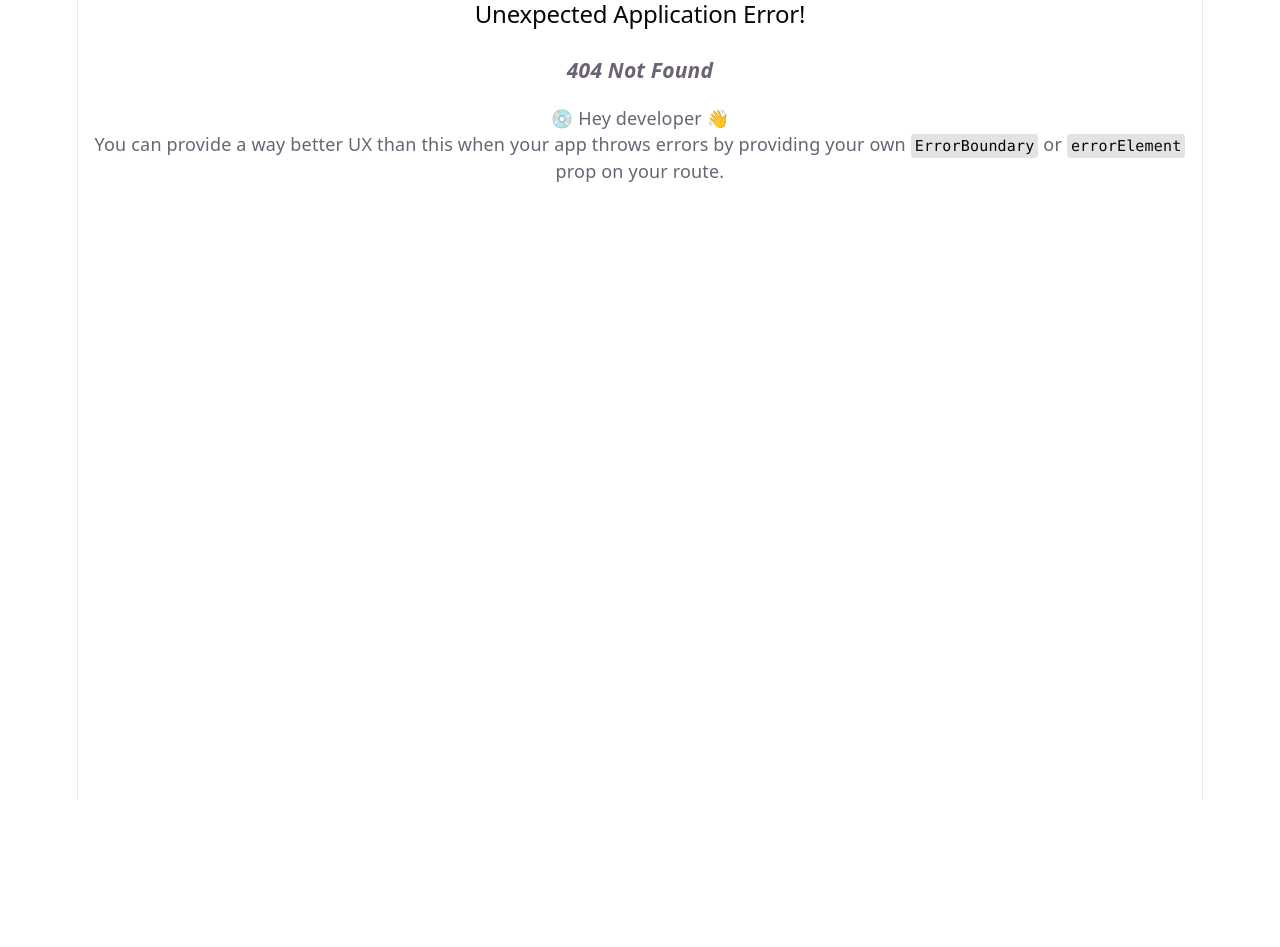
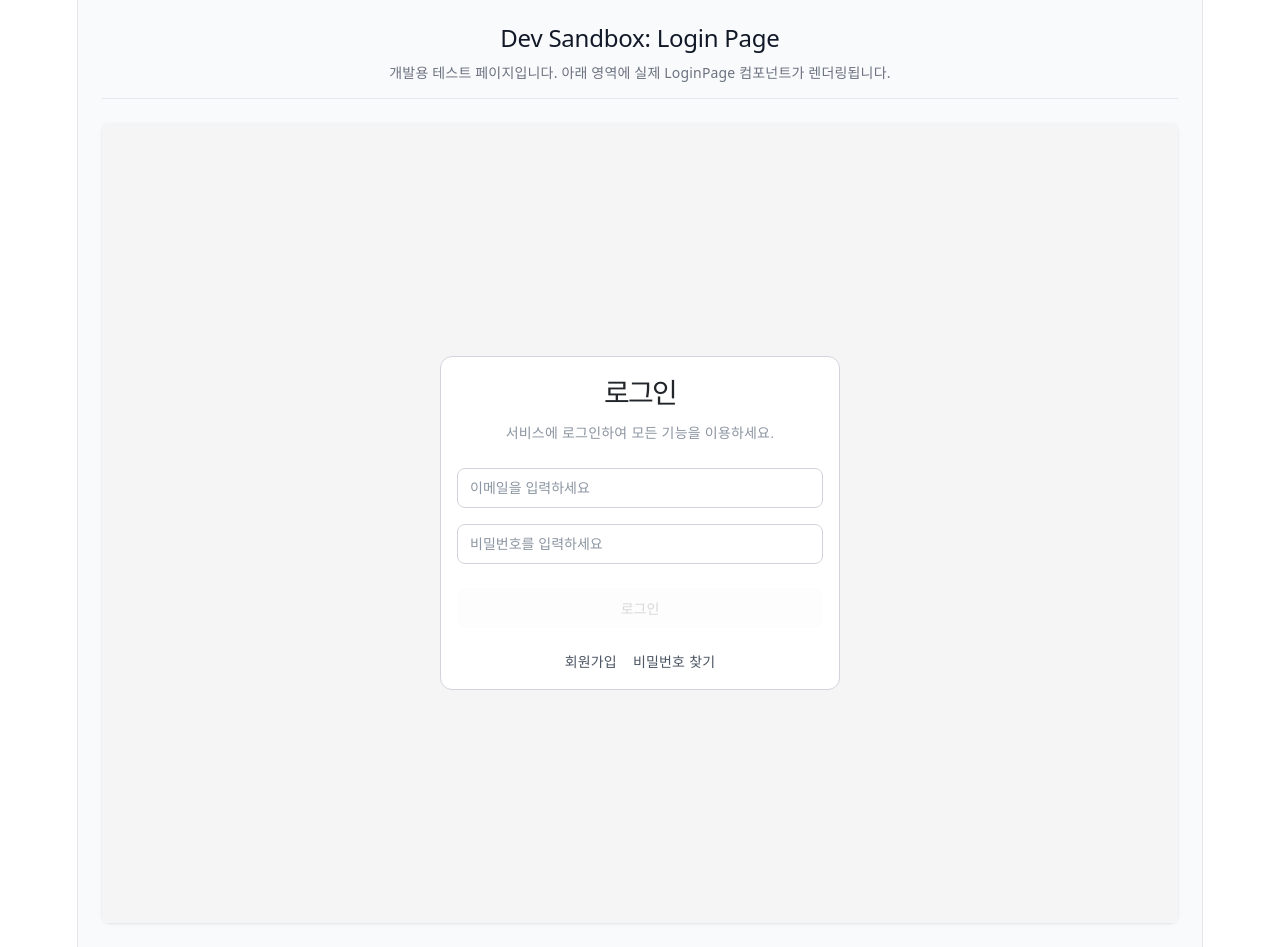
Before and after one commit to goorm-syncode/web-ide-frontend, a React (Vite) app: page /dev/login in a window 1280 px wide. Before the commit this address had no page. Before the commit the page ends 800 px from the top, so only its background shows below. Built offline with nearby package versions, Linux system fonts and the light colour scheme.

Commit message:
feat: add ProgressBanner component and development preview page

```diff
--- a/src/pages/LoginPage.jsx
+++ b/src/pages/LoginPage.jsx
@@ -1,14 +1,83 @@
-import React from 'react';
+import React, { useState } from 'react';
 import { Link } from 'react-router-dom';
 import AuthLayout from '../components/layout/AuthLayout';
 import Input from '../components/common/Input';
 import Button from '../components/common/Button';
+import MessageBox from '../components/common/MessageBox';
 
 const LoginPage = () => {
+  const [email, setEmail] = useState('');
+  const [password, setPassword] = useState('');
+
+  const [errors, setErrors] = useState({
+    email: '',
+    password: ''
+  });
+
+  const [isLoading, setIsLoading] = useState(false);
+  const [serverError, setServerError] = useState('');
+
+  // Validation Functions
+  const validateEmail = (value) => {
+    if (!value) return '이메일을 입력해주세요.';
+    if (value.includes(' ')) return '공백은 입력할 수 없습니다.';
+    if (value.length < 5 || value.length > 50) return '이메일은 5자 이상 50자 이하로 입력해주세요.';
+    // Basic email regex
+    const emailRegex = /^[^\s@]+@[^\s@]+\.[^\s@]+$/;
+    if (!emailRegex.test(value)) return '올바른 이메일 형식을 입력해주세요.';
+    return '';
+  };
+
+  const validatePassword = (value) => {
+    if (!value) return '비밀번호를 입력해주세요.';
+    if (value.includes(' ')) return '공백은 입력할 수 없습니다.';
+    if (value.length < 8 || value.length > 20) return '비밀번호는 8자 이상 20자 이하로 입력해주세요.';
+    return '';
+  };
+
+  const handleEmailChange = (e) => {
+    const value = e.target.value;
+    setEmail(value);
+    setErrors(prev => ({ ...prev, email: validateEmail(value) }));
+  };
+
+  const handlePasswordChange = (e) => {
+    const value = e.target.value;
+    setPassword(value);
+    setErrors(prev => ({ ...prev, password: validatePassword(value) }));
+  };
+
   const handleLogin = (e) => {
     e.preventDefault();
-    // 로그인 처리 로직 뼈대
+
+    const emailError = validateEmail(email);
+    const passwordError = validatePassword(password);
+
+    if (emailError || passwordError) {
+      setErrors({ email: emailError, password: passwordError });
+      return;
+    }
+
+    setIsLoading(true);
+
+    // 모의 로그인 처리 (추후 src/services/authService 연동으로 교체)
+    setTimeout(() => {
+      setIsLoading(false);
+      // 데모를 위한 임시 에러 발생 로직
+      if (email === 'error@test.com') {
+        setServerError('로그인 처리 중 문제가 발생했습니다.');
+      } else if (password === 'wrongpassword') {
+        setErrors(prev => ({ ...prev, password: '이메일 또는 비밀번호가 올바르지 않습니다.' }));
+      } else {
+        // 성공 처리 로직. 현 단계에서는 데모 Alert
+        alert('로그인 성공!');
+      }
+    }, 1000);
   };
+
+  // 버튼 비활성화 조건: 두 필드 모두 에러가 없어야 하며, 값이 하나라도 입력되어 있어야 함.
+  // 그러나 초기 상태에서는 에러가 없으나 값이 비어 있으므로 `!email || !password` 조건 추가
+  const isSubmitDisabled = isLoading || !email || !password || !!errors.email || !!errors.password;
 
   return (
     <AuthLayout>
@@ -17,31 +86,54 @@ const LoginPage = () => {
         <p className="auth-page-subtitle">서비스에 로그인하여 모든 기능을 이용하세요.</p>
       </div>
 
-      <form onSubmit={handleLogin} className="auth-form">
+      <form onSubmit={handleLogin} className="auth-form" noValidate>
         <Input
           type="email"
           placeholder="이메일을 입력하세요"
           name="email"
-          required
+          value={email}
+          onChange={handleEmailChange}
+          error={!!errors.email}
+          helperText={errors.email}
+          disabled={isLoading}
         />
         <Input
           type="password"
           placeholder="비밀번호를 입력하세요"
           name="password"
-          required
+          value={password}
+          onChange={handlePasswordChange}
+          error={!!errors.password}
+          helperText={errors.password}
+          disabled={isLoading}
         />
 
         <div className="auth-submit-btn-wrapper">
-          <Button type="submit" variant="primary" fullWidth>
+          <Button
+            type="submit"
+            variant="primary"
+            fullWidth
+            loading={isLoading}
+            disabled={isSubmitDisabled}
+          >
             로그인
           </Button>
         </div>
       </form>
 
       <div className="auth-links">
-        <Link to="/signup" className="auth-link-text">회원가입</Link>
-        <Link to="/reset-password" className="auth-link-text">비밀번호 찾기</Link>
+        <Link to="/dev/signup" className="auth-link-text">회원가입</Link>
+        <Link to="/dev/reset-password" className="auth-link-text">비밀번호 찾기</Link>
       </div>
+
+      <MessageBox
+        isOpen={!!serverError}
+        onClose={() => setServerError('')}
+        title="로그인 실패"
+        type="error"
+      >
+        {serverError}
+      </MessageBox>
     </AuthLayout>
   );
 };
--- /dev/null
+++ b/src/pages/dev/LoginPage.jsx
@@ -0,0 +1,20 @@
+import React from 'react';
+import LoginPage from '../LoginPage';
+
+const DevLoginPage = () => {
+  return (
+    <div style={{ padding: '24px', backgroundColor: '#f9fafb', minHeight: '100vh' }}>
+      <div style={{ marginBottom: '24px', paddingBottom: '12px', borderBottom: '1px solid #e5e7eb' }}>
+        <h2 style={{ margin: 0, color: '#111827' }}>Dev Sandbox: Login Page</h2>
+        <p style={{ margin: '8px 0 0 0', color: '#6b7280', fontSize: '14px' }}>
+          개발용 테스트 페이지입니다. 아래 영역에 실제 LoginPage 컴포넌트가 렌더링됩니다.
+        </p>
+      </div>
+      <div style={{ backgroundColor: '#fff', minHeight: '500px', borderRadius: '8px', boxShadow: '0 1px 3px rgba(0,0,0,0.1)' }}>
+        <LoginPage />
+      </div>
+    </div>
+  );
+};
+
+export default DevLoginPage;
--- a/src/router/index.jsx
+++ b/src/router/index.jsx
@@ -4,11 +4,16 @@ import DevSignupPage from '../pages/dev/DevSignupPage';
 import DevMessageBoxPage from '../pages/dev/DevMessageBoxPage';
 import DevGnbPage from '../pages/dev/DevGnbPage';
 import DevProblemCardPage from '../pages/dev/DevProblemCardPage';
+import DevLoginPage from '../pages/dev/LoginPage';
 
 const router = createBrowserRouter([
   {
     path: '/',
     element: <App />,
+  },
+  {
+    path: '/dev/login',
+    element: <DevLoginPage />,
   },
   {
     path: '/dev/signup',
```
